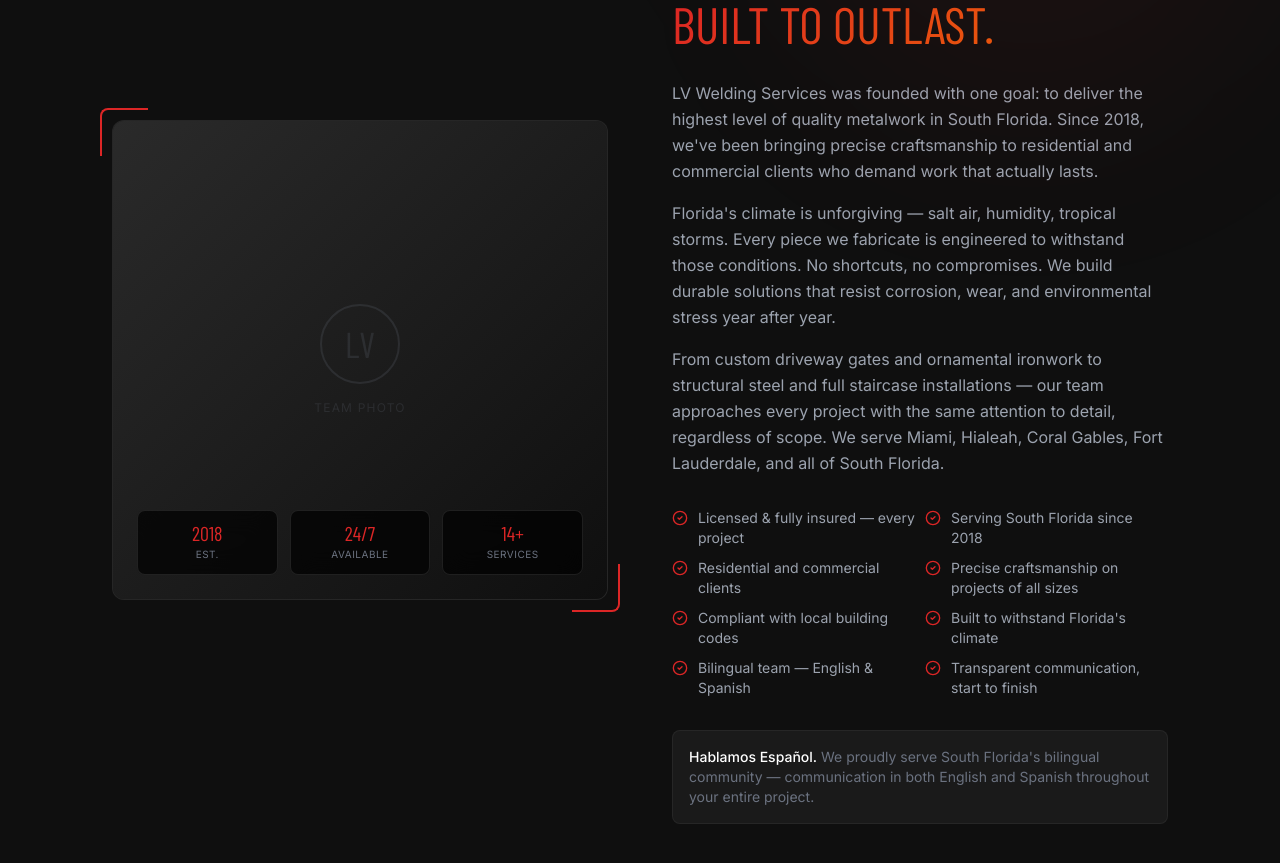
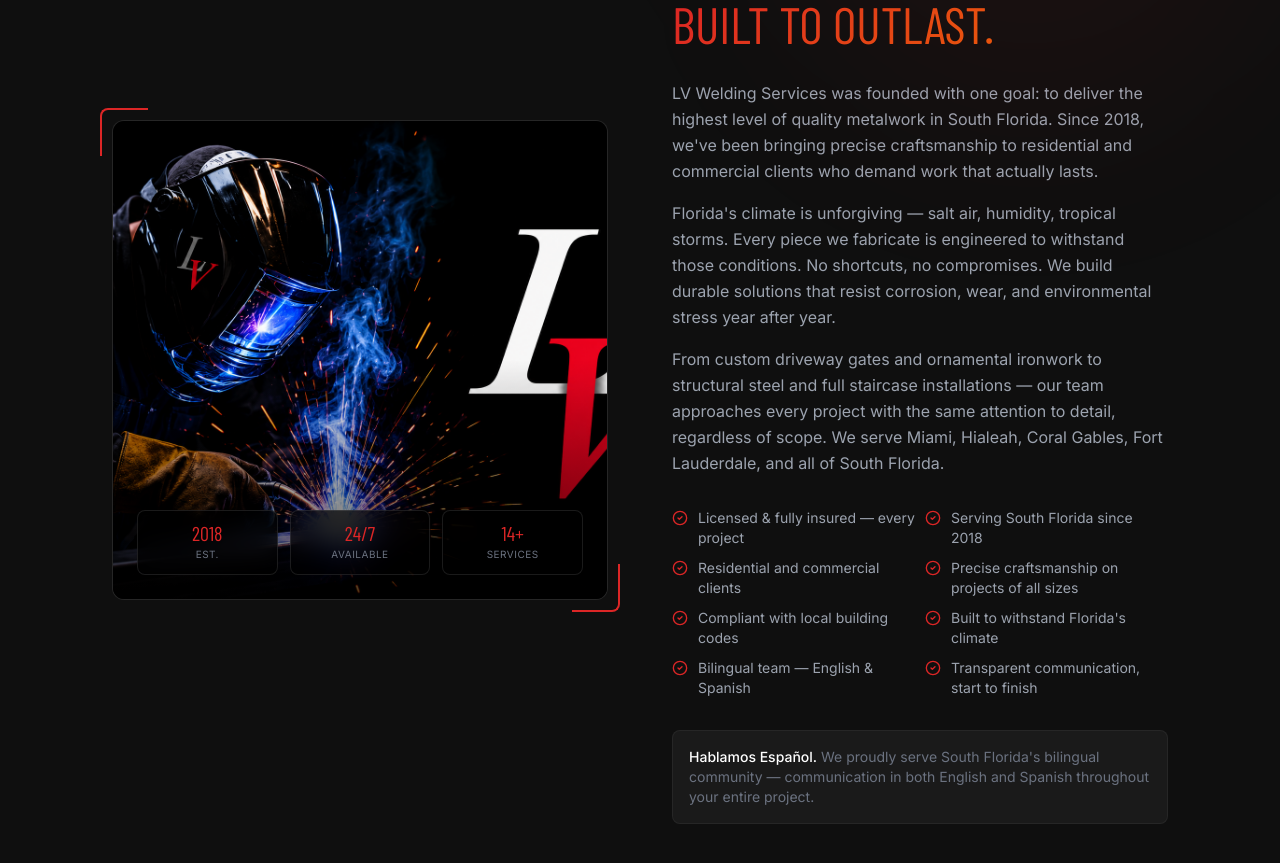
Before and after one commit to heidyv15/lv-welding, a Next.js app: page / in a window 1280 px wide. Shown: the part 4180-5043 px from the top of the page. Built offline with nearby package versions, Linux system fonts and the light colour scheme; a web font is replaced by a local one.

Commit message:
Add lisbel.png team photo to About section

```diff
--- a/components/About.tsx
+++ b/components/About.tsx
@@ -2,6 +2,7 @@
 
 import { motion } from 'framer-motion'
 import { CheckCircle2 } from 'lucide-react'
+import Image from 'next/image'
 
 const highlights = [
   'Licensed & fully insured — every project',
@@ -22,7 +23,7 @@ export default function About() {
 
       <div className="container-max section-padding">
         <div className="grid grid-cols-1 lg:grid-cols-2 gap-16 items-center">
-          {/* Left — visual */}
+          {/* Left — team photo */}
           <motion.div
             initial={{ opacity: 0, x: -30 }}
             whileInView={{ opacity: 1, x: 0 }}
@@ -30,21 +31,17 @@ export default function About() {
             transition={{ duration: 0.7 }}
             className="relative"
           >
-            {/*
-              PHOTO PLACEHOLDER
-              Replace with a real team or shop photo:
-              <Image src="/images/about-shop.jpg" alt="LV Welding team" fill className="object-cover rounded-xl" />
-            */}
             <div className="relative w-full rounded-xl overflow-hidden bg-forge-charcoal border border-white/5"
               style={{ height: '480px' }}>
-              <div className="absolute inset-0 bg-gradient-to-br from-forge-steel to-forge-dark flex items-center justify-center">
-                <div className="text-center opacity-20">
-                  <div className="w-20 h-20 border-2 border-forge-gray rounded-full flex items-center justify-center mx-auto mb-4">
-                    <span className="font-display font-800 text-4xl text-forge-gray">LV</span>
-                  </div>
-                  <p className="text-forge-gray text-xs tracking-widest uppercase">Team Photo</p>
-                </div>
-              </div>
+              <Image
+                src="/lisbel.png"
+                alt="LV Welding Team"
+                fill
+                className="object-cover object-center"
+                sizes="(max-width: 1024px) 100vw, 50vw"
+              />
+              {/* Subtle gradient overlay at bottom for stat cards */}
+              <div className="absolute inset-0 bg-gradient-to-t from-black/70 via-transparent to-transparent" />
 
               {/* Stat cards overlaid */}
               <div className="absolute bottom-6 left-6 right-6 grid grid-cols-3 gap-3">
```
